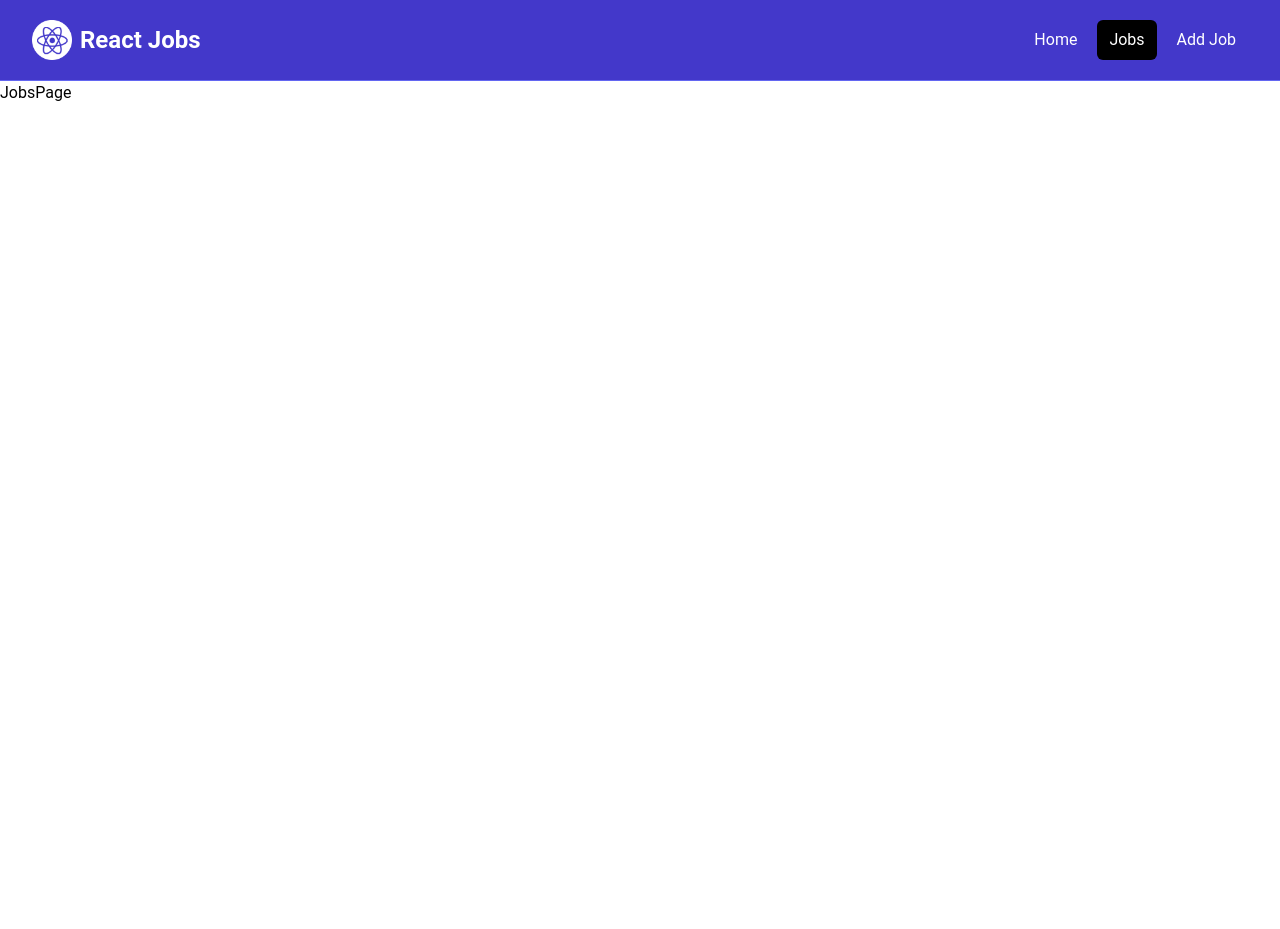
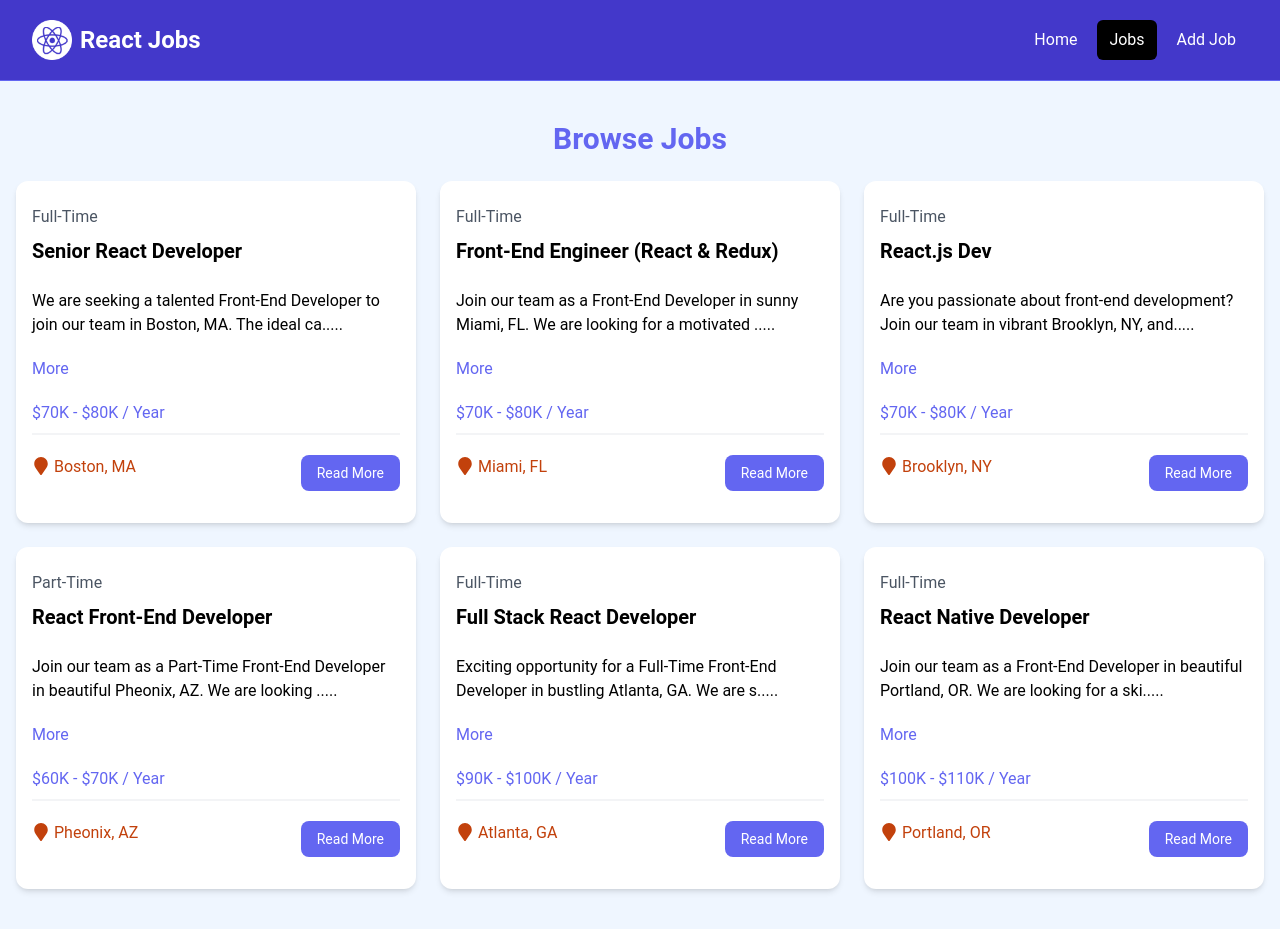
Before and after one commit to purnimagurung/react-job-website, a React (Vite) app: page /jobs in a window 1280 px wide. Before the commit the page ends 800 px from the top, so only its background shows below. Built offline with nearby package versions, Linux system fonts and the light colour scheme.

Commit message:
worked on job listing features slicing for another page

```diff
--- a/src/components/JobListing.jsx
+++ b/src/components/JobListing.jsx
@@ -1,18 +1,18 @@
 import JobList from './JobList';
 import jobs from '../jobs.json';
 
-const JobListing = ( {title = 'Browser Jobs'}) => {
+const JobListing = ( {isHome = false}) => {
   // Display only three jobs vacancy
-  const recentJobs = jobs.slice(0,3);
+  const jobListings = isHome ? jobs.slice(0,3) : jobs;
   return (
     <>
       <section className="bg-blue-50 px-4 py-10">
         <div className="container-xl lg:container m-auto">
             <h2 className="text-3xl font-bold text-indigo-500 mb-6 text-center">
-            {title}
+            {isHome ? 'Recent Jobs': 'Browse Jobs'}
             </h2>
             <div className="grid grid-cols-1 md:grid-cols-3 gap-6">
-            {recentJobs.map((job)=> (
+            {jobListings.map((job)=> (
               <JobList key = {job.id} job={job} />
              ))}
             </div>
--- a/src/components/Navbar.jsx
+++ b/src/components/Navbar.jsx
@@ -1,7 +1,9 @@
 import { NavLink } from 'react-router-dom'
 import logo from '../assets/images/logo.png'
 const Navbar = () => {
-  const linkClass=({isActive})=> isActive? 'text-white bg-black hover:bg-gray-900 hover:text-white rounded-md px-3 py-2':'text-white hover:bg-gray-900 hover:text-white rounded-md px-3 py-2'
+  const linkClass=({isActive})=>
+    isActive? 'text-white bg-black hover:bg-gray-900 hover:text-white rounded-md px-3 py-2':'text-white hover:bg-gray-900 hover:text-white rounded-md px-3 py-2'
+
   return (
     <nav className="bg-indigo-700 border-b border-indigo-500">
     <div className="mx-auto max-w-7xl px-2 sm:px-6 lg:px-8">
--- a/src/pages/HomePage.jsx
+++ b/src/pages/HomePage.jsx
@@ -10,7 +10,7 @@ const HomePage = () => {
     <>
         <Banner />
         <JobCard />
-        <JobListing />
+        <JobListing isHome ={true}/>
         <ViewJobs />
     </>
   );
--- a/src/pages/JobsPage.jsx
+++ b/src/pages/JobsPage.jsx
@@ -1,8 +1,10 @@
-import React from 'react'
+import JobListing from "../components/JobListing"
 
 const JobsPage = () => {
   return (
-    <div>JobsPage</div>
+    <section>
+      <JobListing />
+    </section>
   )
 }
 
```
